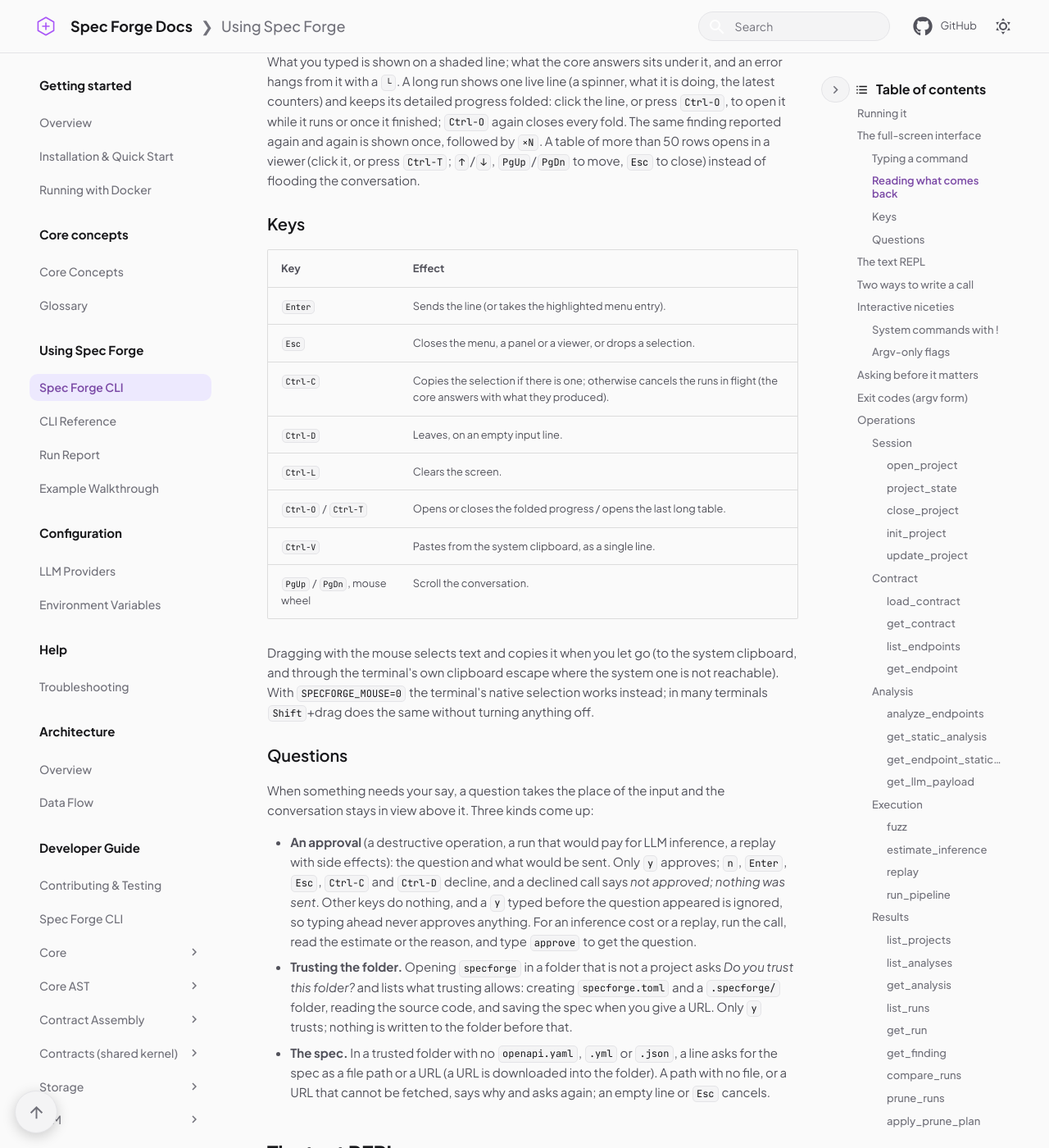
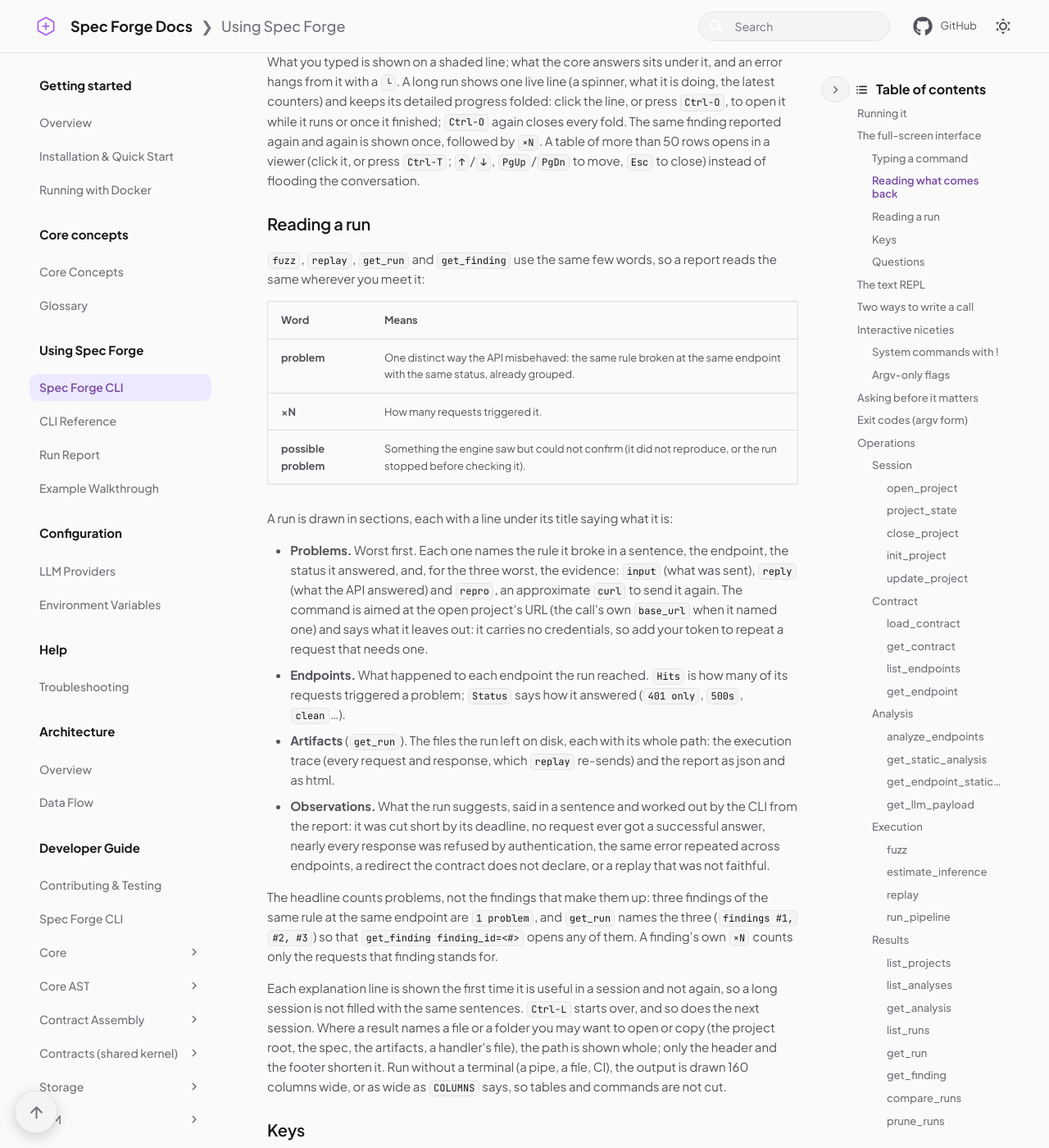
Before and after one commit to Spec-Forge-Testing/specforge-docs, an MkDocs documentation site: the page built from docs/user-guide/specforge-cli.md, in a window 1280 px wide and 1400 px high, scrolled down 2634 px. Shown: the whole window at 82% size. Built offline with MkDocs 1.6.1 and Material for MkDocs 9.7.7, drawn with Linux system fonts in a browser that asks for light colours; comment, search, counter and statistics services are not loaded; some of the changed text lies outside the part shown.

Commit message:
docs(cli): document how to read the views

```diff
--- a/docs/user-guide/specforge-cli.md
+++ b/docs/user-guide/specforge-cli.md
@@ -94,6 +94,46 @@ press `Ctrl-O`, to open it while it runs or once it finished; `Ctrl-O` again clo
 every fold. The same finding reported again and again is shown once, followed by `×N`.
 A table of more than 50 rows opens in a viewer (click it, or press `Ctrl-T`; `↑`/`↓`,
 `PgUp`/`PgDn` to move, `Esc` to close) instead of flooding the conversation.
+
+### Reading a run
+
+`fuzz`, `replay`, `get_run` and `get_finding` use the same few words, so a report reads the
+same wherever you meet it:
+
+| Word | Means |
+| --- | --- |
+| **problem** | One distinct way the API misbehaved: the same rule broken at the same endpoint with the same status, already grouped. |
+| **×N** | How many requests triggered it. |
+| **possible problem** | Something the engine saw but could not confirm (it did not reproduce, or the run stopped before checking it). |
+
+A run is drawn in sections, each with a line under its title saying what it is:
+
+- **Problems.** Worst first. Each one names the rule it broke in a sentence, the endpoint, the
+  status it answered, and, for the three worst, the evidence: `input` (what was sent), `reply`
+  (what the API answered) and `repro`, an approximate `curl` to send it again. The command is
+  aimed at the open project's URL (the call's own `base_url` when it named one) and says what it
+  leaves out: it carries no credentials, so add your token to repeat a request that needs one.
+- **Endpoints.** What happened to each endpoint the run reached. `Hits` is how many of its
+  requests triggered a problem; `Status` says how it answered (`401 only`, `500s`, `clean`…).
+- **Artifacts** (`get_run`). The files the run left on disk, each with its whole path: the
+  execution trace (every request and response, which `replay` re-sends) and the report as json
+  and as html.
+- **Observations.** What the run suggests, said in a sentence and worked out by the CLI from the
+  report: it was cut short by its deadline, no request ever got a successful answer, nearly every
+  response was refused by authentication, the same error repeated across endpoints, a redirect
+  the contract does not declare, or a replay that was not faithful.
+
+The headline counts problems, not the findings that make them up: three findings of the same
+rule at the same endpoint are `1 problem`, and `get_run` names the three (`findings #1, #2, #3`)
+so that `get_finding finding_id=<#>` opens any of them. A finding's own `×N` counts only the
+requests that finding stands for.
+
+Each explanation line is shown the first time it is useful in a session and not again, so a long
+session is not filled with the same sentences. `Ctrl-L` starts over, and so does the next
+session. Where a result names a file or a folder you may want to open or copy (the project root,
+the spec, the artifacts, a handler's file), the path is shown whole; only the header and the
+footer shorten it. Run without a terminal (a pipe, a file, CI), the output is drawn 160 columns
+wide, or as wide as `COLUMNS` says, so tables and commands are not cut.
 
 ### Keys
 
@@ -641,7 +681,9 @@ One analysis by id — the recipe a replay names.
 
 #### `list_runs`
 
-An analysis's runs, each row already saying whether to trust its evidence.
+An analysis's runs, each row already saying whether to trust its evidence. `Problems` counts
+the distinct problems a run found, and says how many were confirmed when that is not all of
+them (a run cut short leaves some unverified).
 
 | Flag | Type | Required | Default |
 | --- | --- | --- | --- |
@@ -653,7 +695,8 @@ An analysis's runs, each row already saying whether to trust its evidence.
 
 #### `get_run`
 
-Everything one run recorded, with its findings paged.
+Everything one run recorded, with its findings paged. It is drawn like a fresh report (see
+[Reading a run](#reading-a-run)), plus the files the run left on disk.
 
 | Flag | Type | Required | Default |
 | --- | --- | --- | --- |
@@ -665,7 +708,9 @@ instant).
 
 #### `get_finding`
 
-One finding, tagged as the crash or the unconfirmed finding it is.
+One finding, tagged as the crash or the unconfirmed finding it is. A confirmed one shows the
+rule it broke, the request that did it, what came back and an approximate `curl` to repeat it;
+one that never confirmed keeps no request and shows only the shape of the response.
 
 | Flag | Type | Required |
 | --- | --- | --- |
@@ -726,7 +771,8 @@ Every option's effective value, and which layer it came from.
 #### `set_config`
 
 Fixes values in the user's own config layer, and answers with the whole
-configuration. Requires a project.
+configuration. Requires a project. The CLI draws only what changed, each option as it was
+and as it is, and says when nothing changed.
 
 | Flag | Type | Required |
 | --- | --- | --- |
@@ -734,7 +780,8 @@ configuration. Requires a project.
 
 #### `reset_config`
 
-Returns options to their defaults, by key or all of them. Requires a project.
+Returns options to their defaults, by key or all of them. Requires a project. Like
+`set_config`, it draws only the options that changed.
 
 | Flag | Type | Required |
 | --- | --- | --- |
@@ -827,7 +874,9 @@ For a development install, use `pip uninstall specforge-cli` instead.
 ## Errors
 
 A rejection always renders to stderr with the domain code and the core's own
-message (never swallowed, never re-worded by the CLI), and argv exits `1`.
+message (never swallowed, never re-worded by the CLI), and argv exits `1`. For most codes the
+CLI adds the call that usually fixes it (`NO_STATIC_ANALYSIS` → `analyze_endpoints`), and an
+empty list says what to run to fill it.
 The full registry — every code `describe` publishes, what triggers each one —
 is in [Errors](../modules/core/protocol/errors.md). Two worth knowing up
 front because they're the ones a fresh session hits first:
```
Also changed, not shown: docs/developer-guide/specforge-cli.md (+20 -0 lines).
